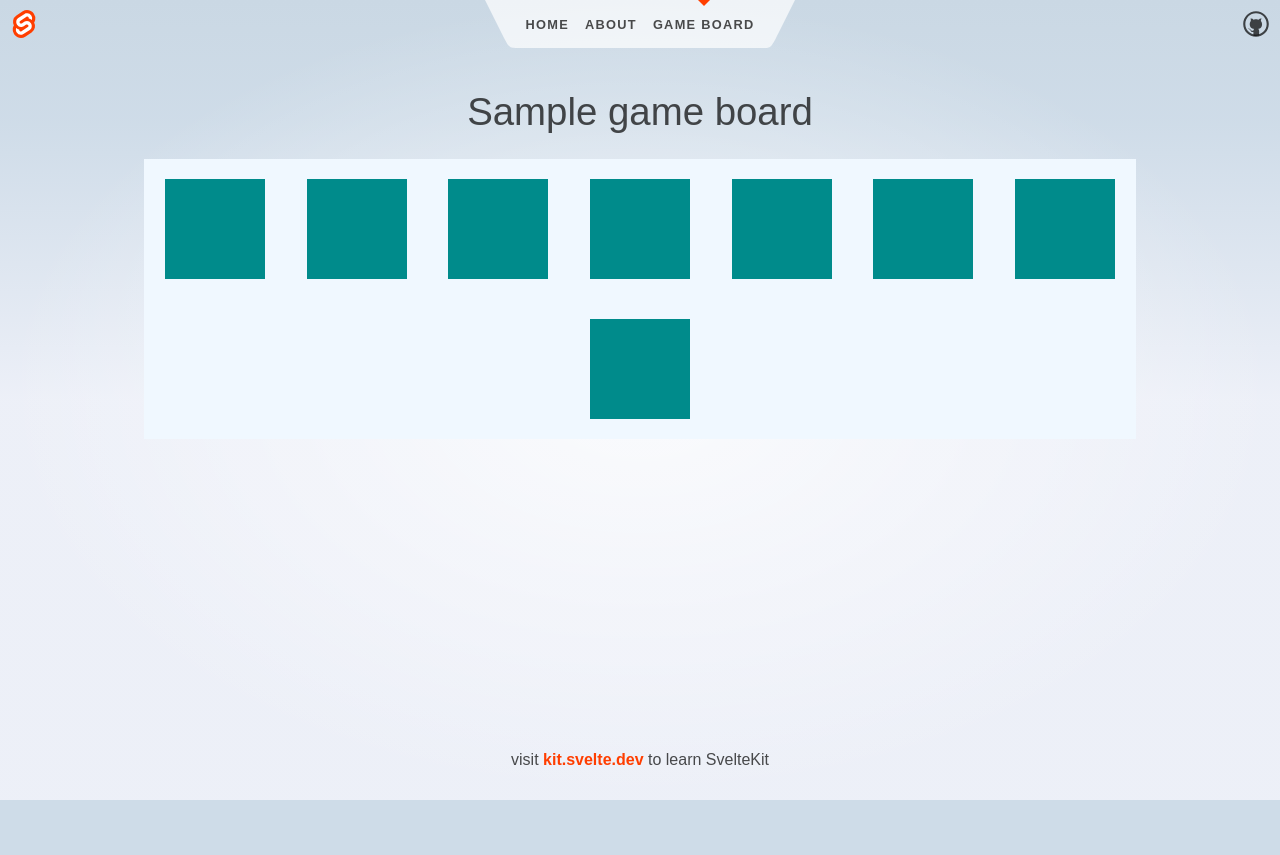
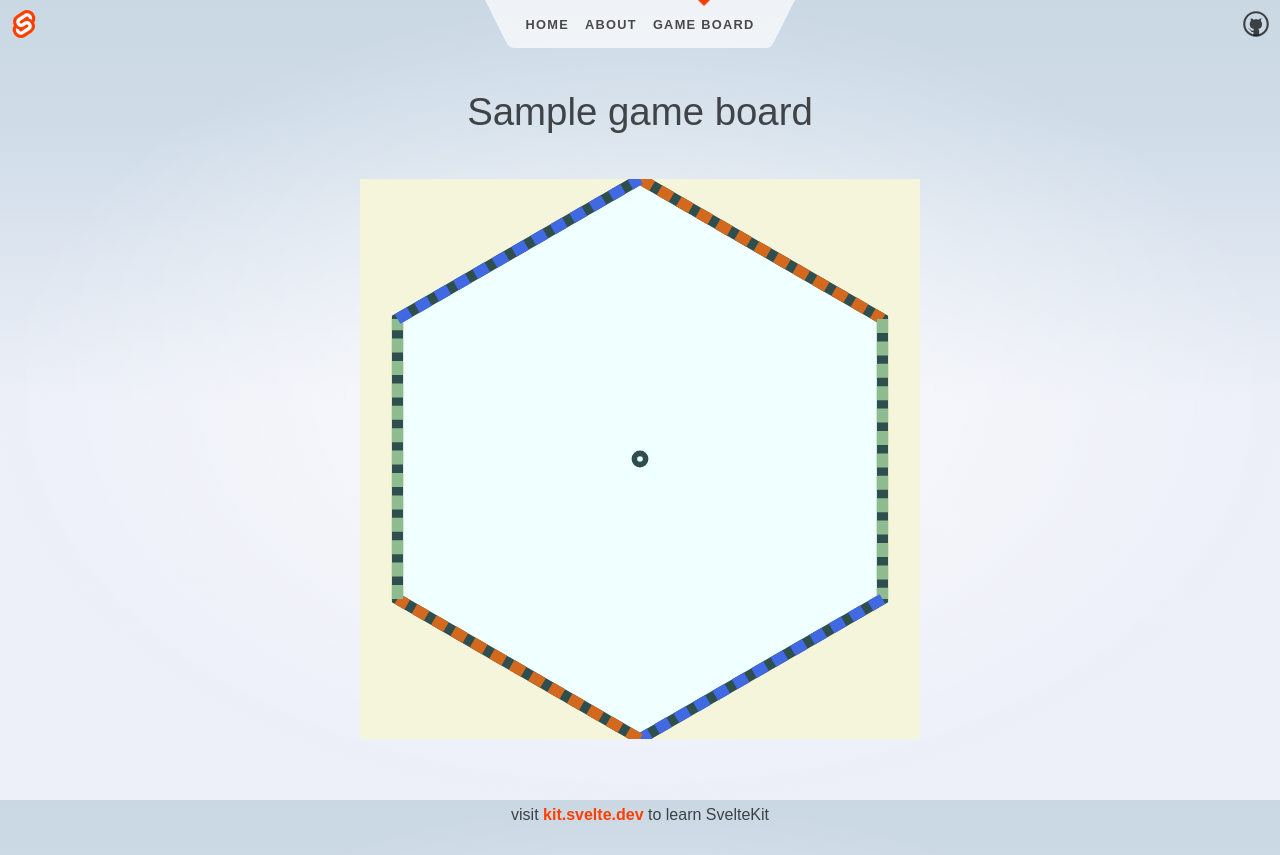
Before and after one commit to wachr/hexcells-clone, a SvelteKit app: page /gameboard in a window 1280 px wide. Before the commit the page ends 800 px from the top, so only its background shows below. Built offline with nearby package versions, Linux system fonts and the light colour scheme.

Commit message:
Demo SVG vertical hex cell
Use SVG to draw a single vertical hexagonal cell.

```diff
--- a/src/routes/gameboard/+page.svelte
+++ b/src/routes/gameboard/+page.svelte
@@ -1,34 +1,80 @@
+<script>
+	// [center, 12 o'clock, 2 o'clock, 4 o'clock, ...]
+	const points = [
+		{ x: 100, y: 100 },
+		{ x: 100, y: 0 },
+		{ x: 186.6, y: 50 },
+		{ x: 186.6, y: 150 },
+		{ x: 100, y: 200 },
+		{ x: 13.4, y: 150 },
+		{ x: 13.4, y: 50 }
+	];
+</script>
+
 <h1>Sample game board</h1>
-<div id="gameboard-div">
-  {#each Array(8).fill(0) as _}
-    <div class="grid-cell-div"/>
-  {/each}
-</div>
+<svg id="gameboard-svg" viewBox="0 0 200 200">
+	<!-- Define a 3 axis hexagonal grid -->
+	<!-- Fill in cells and borders at the specified coordinates -->
+	<!-- Locate polygons at filled cells to attach event handling -->
+	<g class="cell">
+		<polygon
+			points={points
+				.slice(1)
+				.map(({ x, y }) => `${x},${y}`)
+				.join(' ')}
+		/>
+
+		<circle cx={points[0].x} cy={points[0].y} r="1" />
+		<line class="axis sixty" x1={points[1].x} y1={points[1].y} x2={points[2].x} y2={points[2].y} />
+		<line
+			class="axis vertical"
+			x1={points[2].x}
+			y1={points[2].y}
+			x2={points[3].x}
+			y2={points[3].y}
+		/>
+		<line class="axis thirty" x1={points[3].x} y1={points[3].y} x2={points[4].x} y2={points[4].y} />
+		<line class="axis sixty" x1={points[4].x} y1={points[4].y} x2={points[5].x} y2={points[5].y} />
+		<line
+			class="axis vertical"
+			x1={points[5].x}
+			y1={points[5].y}
+			x2={points[6].x}
+			y2={points[6].y}
+		/>
+		<line class="axis thirty" x1={points[6].x} y1={points[6].y} x2={points[1].x} y2={points[1].y} />
+	</g>
+</svg>
 
 <style>
-  #gameboard-div {
-    align-self: center;
-    display: flex;
-    flex-direction: row;
-    flex-wrap: wrap;
-    justify-content: space-around;
-    align-content: space-around;
-    background-color: aliceblue;
-    min-height: max-content;
-    min-width: max-content;
-    height: 100%;
-    width: 100%;
-  }
+	svg {
+		--side: 70vmin;
+		align-self: center;
+		width: var(--side);
+		height: var(--side);
+		margin: 2%;
+		background-color: beige;
+	}
 
-  .grid-cell-div {
-    background-color: darkcyan;
-    min-height: 100px;
-    min-width: 100px;
-    margin: 2%;
-  }
+	.cell {
+		fill: azure;
+		stroke: darkslategray;
+		stroke-width: 2%;
+	}
 
-  .grid-cell-div:hover {
-    border-color: red;
-    border-style: solid;
-  }
+	.axis {
+		stroke-dasharray: 5 3;
+	}
+
+	.cell .sixty {
+		stroke: chocolate;
+	}
+
+	.cell .vertical {
+		stroke: darkseagreen;
+	}
+
+	.cell .thirty {
+		stroke: royalblue;
+	}
 </style>
```
